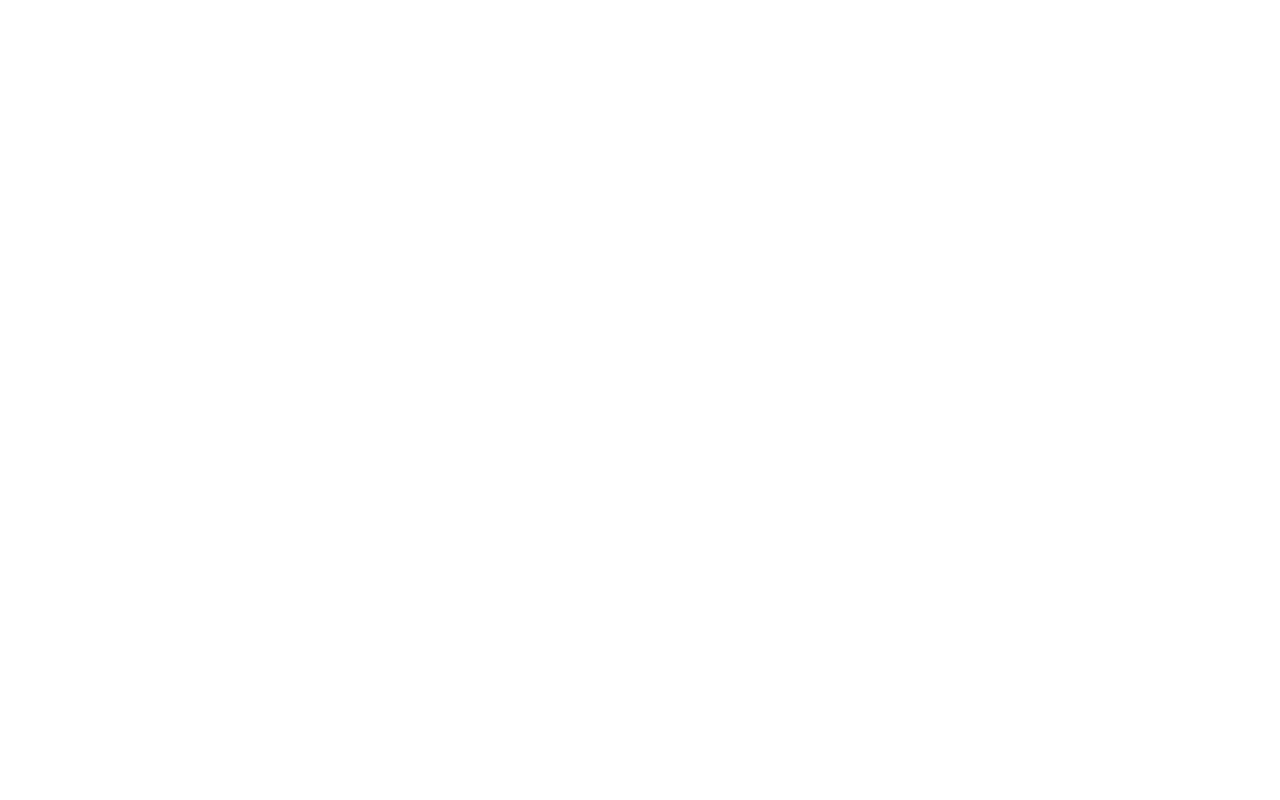
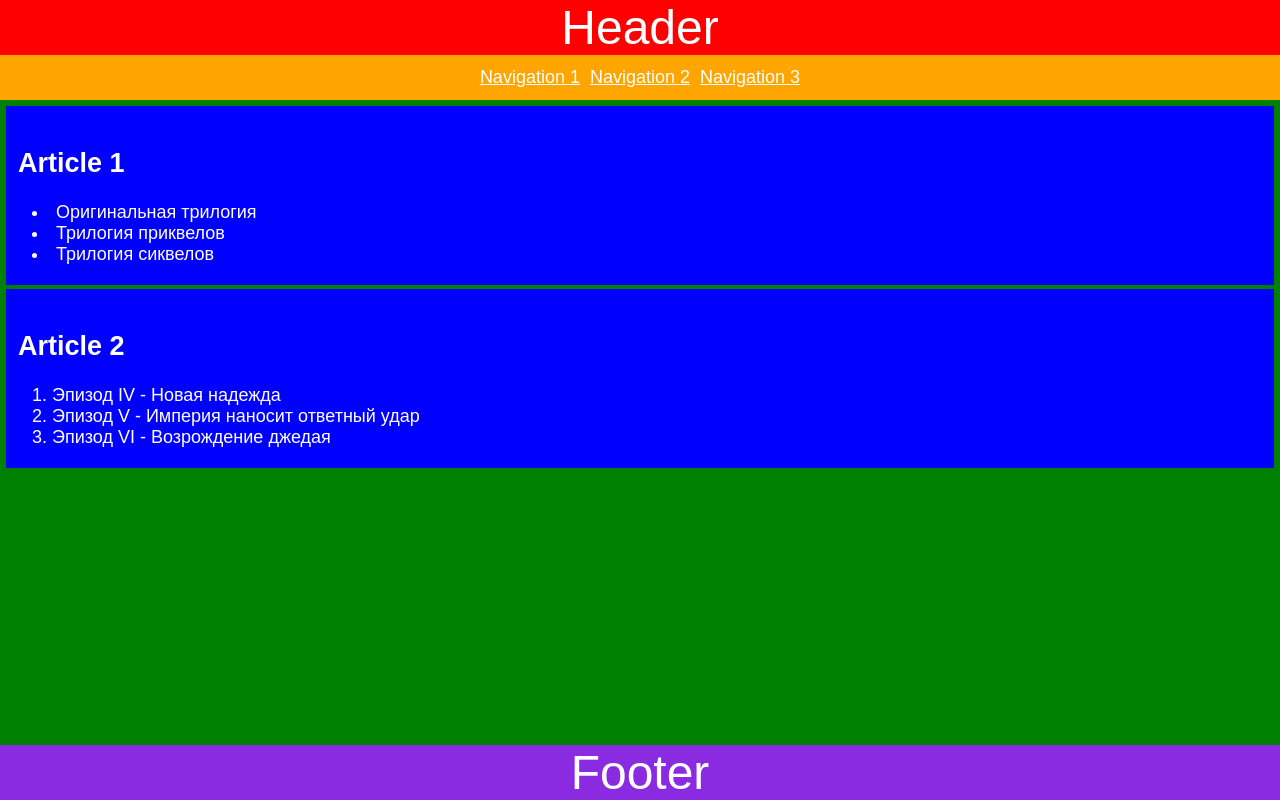
Before and after one commit to js-tasks-ru/htmlcss-20211125_lsafonovav, a website: page 02-dz0/01-semantic-mockup/solution.html in a window 1280 px wide. Drawn offline with Linux system fonts and the light colour scheme.

Commit message:
add solution for 01-semantic-mockup

```diff
--- a/02-dz0/01-semantic-mockup/solution.html
+++ b/02-dz0/01-semantic-mockup/solution.html
@@ -1,4 +1,37 @@
 <!DOCTYPE html>
 <html lang="ru">
-    <!-- Ваше решение -->
+    <head>
+        <meta charset="UTF-8">
+        <title>HTML Страница</title>
+        <link rel="stylesheet" href='style.css'>
+    </head>
+    <body>
+    <header>
+        <h1>Header</h1>
+    </header>
+    <nav>
+        <a href="#">Navigation 1</a>
+        <a href="#">Navigation 2</a>
+        <a href="#">Navigation 3</a>
+    </nav>
+    <main>
+        <article>
+            <h2>Article 1</h2>
+            <ul>
+                <li>Оригинальная трилогия</li>
+                <li>Трилогия приквелов</li>
+                <li>Трилогия сиквелов</li>
+            </ul>
+        </article>
+        <article>
+            <h2>Article 2</h2>
+            <ol>
+                <li>Эпизод IV - Новая надежда</li>
+                <li>Эпизод V - Империя наносит ответный удар</li>
+                <li>Эпизод VI - Возрождение джедая</li>
+            </ol>
+        </article>
+    </main>
+    <footer>Footer</footer>
+    </body>
 </html>
--- /dev/null
+++ b/02-dz0/01-semantic-mockup/style.css
@@ -0,0 +1,58 @@
+html, body, h1, ol, ul, li {
+  margin: 0;
+  padding: 0;
+  border: 0;
+  vertical-align: baseline;
+}
+html, body, #root {
+  width: 100%;
+  height: 100%;
+}
+body {
+  font: 18px Arial, sans-serif;
+  color: white;
+  margin: 0;
+  padding: 0;
+}
+h1 {
+  font: 48px Arial, sans-serif;
+  background-color: red;
+  text-align: center;
+}
+nav {
+  display: flex;
+  background-color: orange;
+  justify-content: center;
+
+}
+a {
+  margin: 12px 0;
+  color: white;
+}
+
+a:not(:first-child) {
+  margin-left: 10px;
+}
+main {
+  height: calc(100% - 163px);
+  background-color: green;
+  padding: 2px 2px 6px 2px;
+}
+article {
+  padding: 20px 6px;
+  margin: 4px;
+  background-color: blue;
+  overflow: hidden;
+}
+ol, ul {
+  list-style-position: inside;
+  margin-left: 20px;
+}
+h2 {
+  margin-left: 6px;
+}
+footer {
+  background-color: blueviolet;
+  font: 48px Arial, sans-serif;
+  text-align: center;
+}
```
